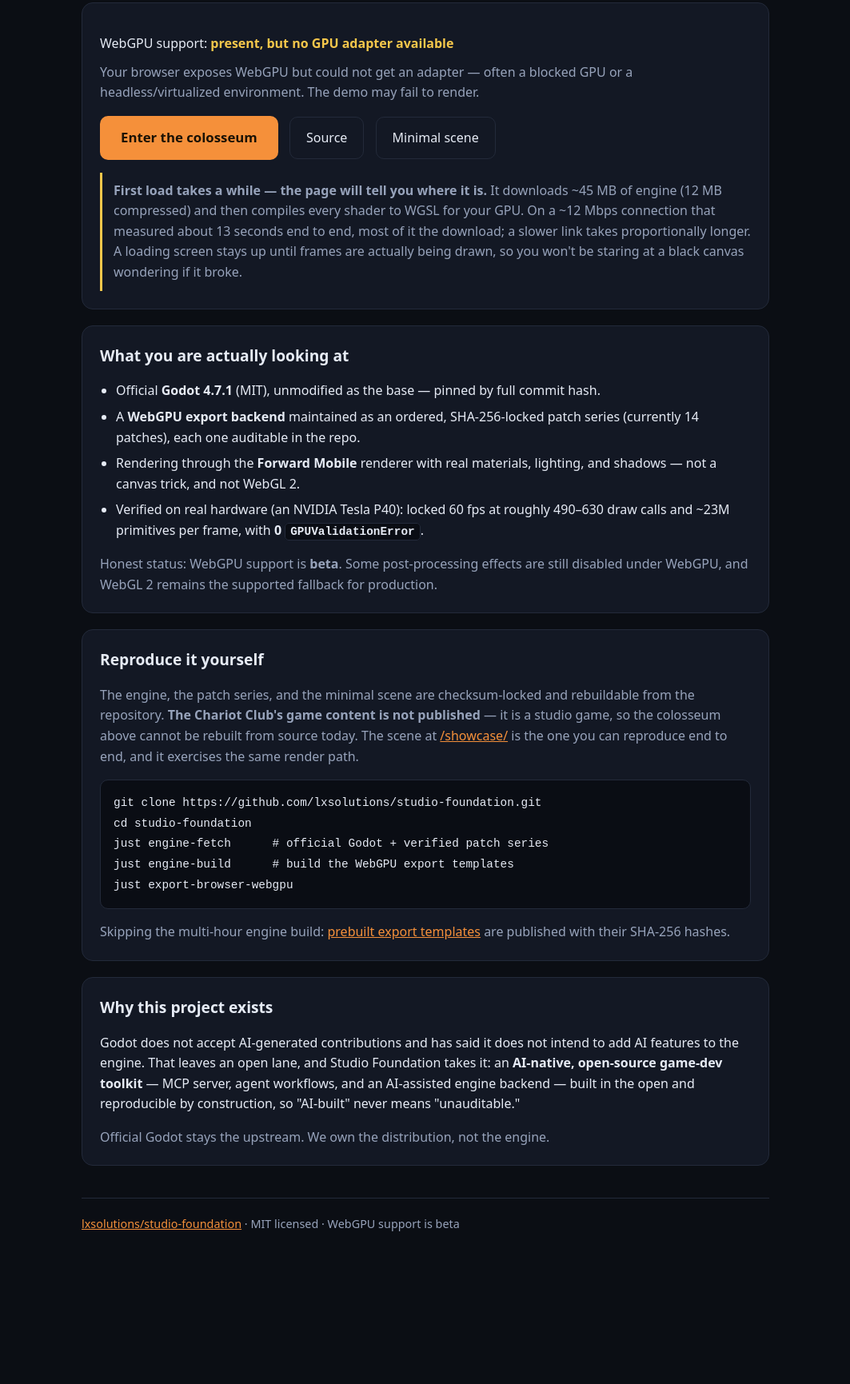
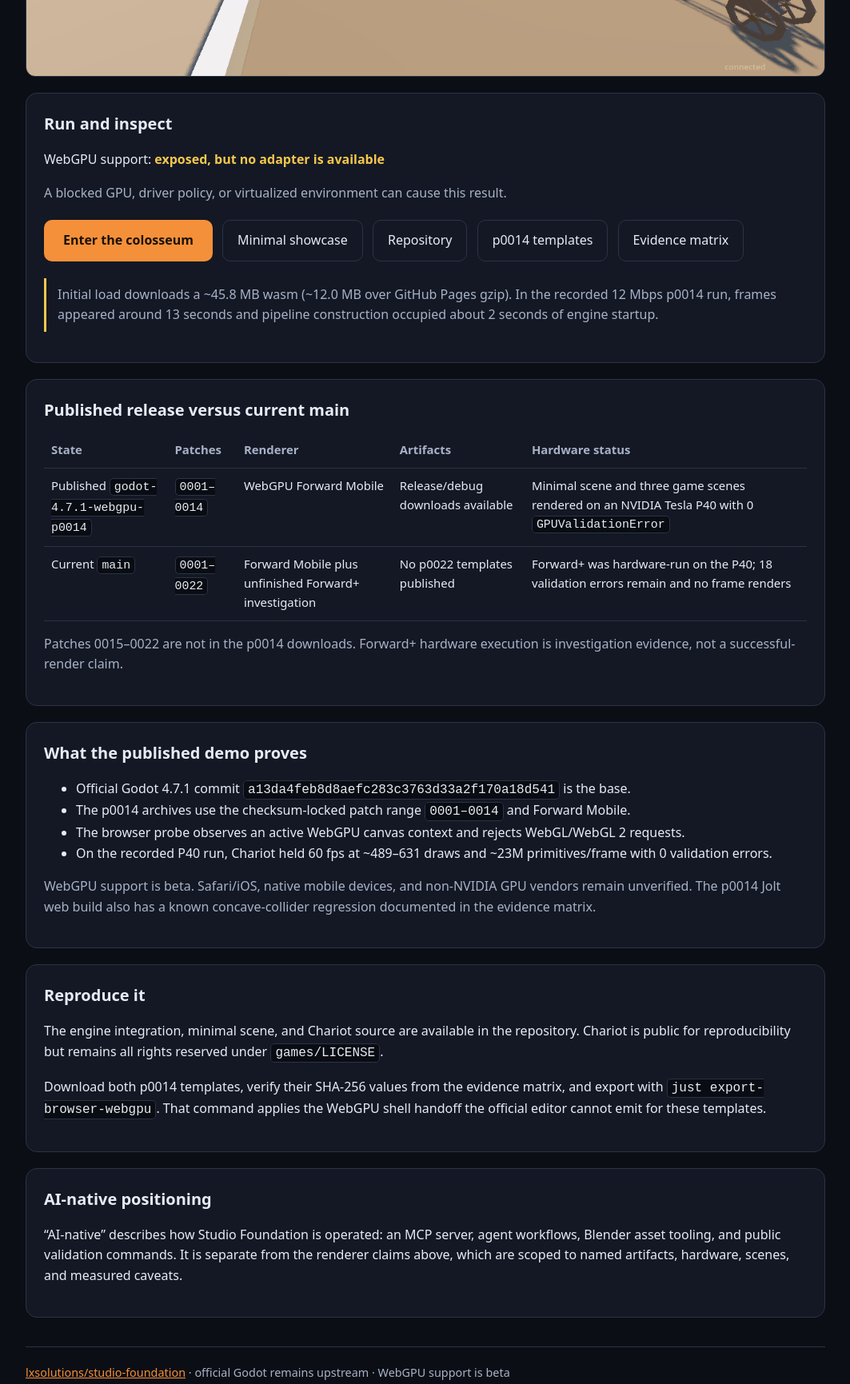
Before and after one commit to lxsolutions/studio-foundation, a plain HTML site: page index.html in a window 1280 px wide. Shown: the part 787-2518 px from the top of the page at 80% size, without its empty margins (108-1171 px from the left). Before the commit the page ends 2402 px from the top, so only its background shows below. Drawn offline with Linux system fonts and the light colour scheme.

Commit message:
docs: refresh public evidence landing page

```diff
--- a/index.html
+++ b/index.html
@@ -3,174 +3,187 @@
 <head>
 <meta charset="utf-8">
 <meta name="viewport" content="width=device-width, initial-scale=1">
-<title>Studio Foundation — a Godot game running on WebGPU, in your browser</title>
-<meta name="description" content="The Chariot Club: a Roman colosseum racing game rendered by Godot 4.7.1 through a WebGPU backend, running in your browser. Open source, reproducible, checksum-locked.">
+<title>Studio Foundation — Godot 4.7.1 WebGPU release evidence</title>
+<meta name="description" content="The published Godot 4.7.1 p0014 Forward Mobile WebGPU demo, release templates, source, and evidence.">
 <style>
   :root {
-    --bg: #0b0e14; --panel: #131824; --edge: #232a3a;
-    --fg: #e6ebf5; --muted: #97a3bb; --accent: #f5903a; --ok: #4ec98a; --warn: #f5c74b;
+    --bg: #0b0e14; --panel: #131824; --edge: #2a3346;
+    --fg: #e6ebf5; --muted: #a8b2c7; --accent: #f5903a;
+    --ok: #4ec98a; --warn: #f5c74b;
   }
   * { box-sizing: border-box; }
   body {
     margin: 0; background: var(--bg); color: var(--fg);
     font: 16px/1.6 ui-sans-serif, system-ui, -apple-system, "Segoe UI", Roboto, sans-serif;
   }
-  .wrap { max-width: 900px; margin: 0 auto; padding: 40px 20px 72px; }
-  h1 { font-size: clamp(1.7rem, 4vw, 2.6rem); line-height: 1.15; margin: 0 0 12px; letter-spacing: -0.02em; }
-  h1 .hl { color: var(--accent); }
-  .sub { color: var(--muted); font-size: 1.05rem; margin: 0 0 24px; }
+  .wrap { max-width: 1040px; margin: 0 auto; padding: 36px 20px 72px; }
+  h1 { font-size: clamp(1.8rem, 4vw, 2.8rem); line-height: 1.12; margin: 0 0 12px; }
+  h2 { font-size: 1.25rem; margin: 0 0 12px; }
+  .hl, a { color: var(--accent); }
+  .sub { color: var(--muted); font-size: 1.05rem; max-width: 850px; }
   .card { background: var(--panel); border: 1px solid var(--edge); border-radius: 14px; padding: 22px; margin: 20px 0; }
-  .cta { display: inline-block; background: var(--accent); color: #1b1205; font-weight: 700;
-         padding: 14px 26px; border-radius: 10px; text-decoration: none; font-size: 1.05rem; }
-  .cta:hover { filter: brightness(1.08); }
+  .cta, .ghost { display: inline-block; border-radius: 10px; text-decoration: none; margin: 5px 8px 5px 0; }
+  .cta { background: var(--accent); color: #1b1205; font-weight: 700; padding: 13px 24px; }
+  .ghost { color: var(--fg); border: 1px solid var(--edge); padding: 12px 18px; }
+  .cta:hover, .ghost:hover { filter: brightness(1.1); border-color: var(--accent); }
   .cta.disabled { background: #3a4152; color: var(--muted); pointer-events: none; }
-  .ghost { display: inline-block; margin-left: 10px; color: var(--fg); text-decoration: none;
-           border: 1px solid var(--edge); padding: 13px 20px; border-radius: 10px; }
-  .ghost:hover { border-color: var(--accent); }
-  code { background: #0a0d14; border: 1px solid var(--edge); border-radius: 5px; padding: 2px 6px; font-size: 0.9em; }
-  pre { background: #0a0d14; border: 1px solid var(--edge); border-radius: 10px; padding: 16px; overflow-x: auto; }
-  pre code { background: none; border: none; padding: 0; }
-  ul { padding-left: 20px; } li { margin: 7px 0; }
+  .badge { display: inline-block; font-size: .78rem; padding: 3px 10px; border-radius: 999px;
+           border: 1px solid var(--edge); color: var(--muted); margin: 0 6px 6px 0; }
+  .shot { width: 100%; border-radius: 12px; border: 1px solid var(--edge); display: block; margin: 20px 0; }
   .muted { color: var(--muted); }
-  .badge { display: inline-block; font-size: 0.78rem; padding: 3px 10px; border-radius: 999px;
-           border: 1px solid var(--edge); color: var(--muted); margin-right: 6px; }
-  #gpu-status { font-weight: 600; }
   .ok { color: var(--ok); } .warn { color: var(--warn); }
-  .shot { width: 100%; border-radius: 12px; border: 1px solid var(--edge); display: block; margin: 0 0 20px; }
-  .note { border-left: 3px solid var(--warn); padding: 10px 0 10px 14px; margin: 16px 0 0; color: var(--muted); }
-  footer { color: var(--muted); font-size: 0.9rem; border-top: 1px solid var(--edge); margin-top: 40px; padding-top: 20px; }
-  a { color: var(--accent); }
-  h2 { font-size: 1.2rem; margin-top: 0; }
+  .note { border-left: 3px solid var(--warn); padding: 8px 0 8px 14px; color: var(--muted); }
+  .table-wrap { overflow-x: auto; }
+  table { width: 100%; border-collapse: collapse; font-size: .93rem; }
+  th, td { border-bottom: 1px solid var(--edge); text-align: left; vertical-align: top; padding: 10px 9px; }
+  th { color: var(--muted); font-weight: 600; }
+  code { background: #090c12; border: 1px solid var(--edge); border-radius: 5px; padding: 2px 5px; }
+  footer { color: var(--muted); font-size: .9rem; border-top: 1px solid var(--edge); margin-top: 36px; padding-top: 20px; }
 </style>
 </head>
 <body>
-<div class="wrap">
-
+<main class="wrap">
   <p>
     <span class="badge">Godot 4.7.1</span>
-    <span class="badge">WebGPU</span>
-    <span class="badge">MIT / open source</span>
+    <span class="badge">p0014 published</span>
+    <span class="badge">Forward Mobile</span>
+    <span class="badge">WebGPU beta</span>
   </p>
 
-  <h1>A real Godot game, running on <span class="hl">WebGPU</span>, in your browser.</h1>
+  <h1>A published Godot game running through <span class="hl">WebGPU</span>.</h1>
   <p class="sub">
-    <strong>The Chariot Club</strong> — a Roman colosseum rendered by Godot 4.7.1 through
-    the Studio Foundation WebGPU backend: official Godot plus a transparent,
-    checksum-locked patch series. No plugin, no download.
+    The initial backend lineage is David Walter's MIT-licensed
+    <a href="https://github.com/dwalter/godotwebgpu">dwalter/godotwebgpu</a>
+    work. Studio Foundation maintains the Godot 4.7.1 port, scoped patches,
+    renderer fixes, build/export tooling, validation, release evidence, MCP
+    tooling, and AI-native distribution layer. Official Godot remains upstream.
   </p>
 
-  <img class="shot" src="chariot.png" alt="A Roman colosseum with crowded stands and chariots on the sand, rendered in Godot through WebGPU">
+  <img class="shot" src="chariot.png" alt="A Roman colosseum with crowded stands and chariots rendered by Godot through WebGPU">
 
-  <div class="card">
-    <p>WebGPU support: <span id="gpu-status">checking…</span></p>
-    <p id="gpu-detail" class="muted" style="margin-top:-6px"></p>
+  <section class="card">
+    <h2>Run and inspect</h2>
+    <p>WebGPU support: <strong id="gpu-status">checking…</strong></p>
+    <p id="gpu-detail" class="muted"></p>
     <a class="cta" id="launch" href="demo/index.html">Enter the colosseum</a>
-    <a class="ghost" href="https://github.com/lxsolutions/studio-foundation">Source</a>
-    <a class="ghost" href="showcase/index.html">Minimal scene</a>
+    <a class="ghost" href="showcase/index.html">Minimal showcase</a>
+    <a class="ghost" href="https://github.com/lxsolutions/studio-foundation">Repository</a>
+    <a class="ghost" href="https://github.com/lxsolutions/studio-foundation/releases/tag/godot-4.7.1-webgpu-p0014">p0014 templates</a>
+    <a class="ghost" href="https://github.com/lxsolutions/studio-foundation/blob/docs/public-evidence-refresh/docs/architecture/webgpu-evidence.md">Evidence matrix</a>
+    <p class="note">
+      Initial load downloads a ~45.8 MB wasm (~12.0 MB over GitHub Pages gzip).
+      In the recorded 12 Mbps p0014 run, frames appeared around 13 seconds and
+      pipeline construction occupied about 2 seconds of engine startup.
+    </p>
+  </section>
 
-    <div class="note">
-      <strong>First load takes a while — the page will tell you where it is.</strong>
-      It downloads ~45&nbsp;MB of engine (12&nbsp;MB compressed) and then compiles every
-      shader to WGSL for your GPU. On a ~12&nbsp;Mbps connection that measured about 13
-      seconds end to end, most of it the download; a slower link takes proportionally
-      longer. A loading screen stays up until frames are actually being drawn, so you
-      won't be staring at a black canvas wondering if it broke.
+  <section class="card" data-current-main-patches="22" data-published-patch-through="14">
+    <h2>Published release versus current main</h2>
+    <div class="table-wrap">
+      <table>
+        <thead>
+          <tr><th>State</th><th>Patches</th><th>Renderer</th><th>Artifacts</th><th>Hardware status</th></tr>
+        </thead>
+        <tbody>
+          <tr>
+            <td>Published <code>godot-4.7.1-webgpu-p0014</code></td>
+            <td><code>0001–0014</code></td>
+            <td>WebGPU Forward Mobile</td>
+            <td>Release/debug downloads available</td>
+            <td>Minimal scene and three game scenes rendered on an NVIDIA Tesla P40 with 0 <code>GPUValidationError</code></td>
+          </tr>
+          <tr>
+            <td>Current <code>main</code></td>
+            <td><code>0001–0022</code></td>
+            <td>Forward Mobile plus unfinished Forward+ investigation</td>
+            <td>No p0022 templates published</td>
+            <td>Forward+ was hardware-run on the P40; 18 validation errors remain and no frame renders</td>
+          </tr>
+        </tbody>
+      </table>
     </div>
-  </div>
+    <p class="muted">
+      Patches 0015–0022 are not in the p0014 downloads. Forward+ hardware
+      execution is investigation evidence, not a successful-render claim.
+    </p>
+  </section>
 
-  <div class="card">
-    <h2>What you are actually looking at</h2>
+  <section class="card">
+    <h2>What the published demo proves</h2>
     <ul>
-      <li>Official <strong>Godot 4.7.1</strong> (MIT), unmodified as the base — pinned by full commit hash.</li>
-      <li>A <strong>WebGPU export backend</strong> maintained as an ordered, SHA-256-locked
-          patch series (currently 14 patches), each one auditable in the repo.</li>
-      <li>Rendering through the <strong>Forward Mobile</strong> renderer with real materials,
-          lighting, and shadows — not a canvas trick, and not WebGL&nbsp;2.</li>
-      <li>Verified on real hardware (an NVIDIA Tesla P40): locked 60&nbsp;fps at roughly
-          490–630 draw calls and ~23M primitives per frame, with
-          <strong>0 <code>GPUValidationError</code></strong>.</li>
+      <li>Official Godot 4.7.1 commit <code>a13da4feb8d8aefc283c3763d33a2f170a18d541</code> is the base.</li>
+      <li>The p0014 archives use the checksum-locked patch range <code>0001–0014</code> and Forward Mobile.</li>
+      <li>The browser probe observes an active WebGPU canvas context and rejects WebGL/WebGL 2 requests.</li>
+      <li>On the recorded P40 run, Chariot held 60 fps at ~489–631 draws and ~23M primitives/frame with 0 validation errors.</li>
     </ul>
-    <p class="muted" style="margin-bottom:0">
-      Honest status: WebGPU support is <strong>beta</strong>. Some post-processing effects
-      are still disabled under WebGPU, and WebGL&nbsp;2 remains the supported fallback for
-      production.
+    <p class="muted">
+      WebGPU support is beta. Safari/iOS, native mobile devices, and non-NVIDIA
+      GPU vendors remain unverified. The p0014 Jolt web build also has a known
+      concave-collider regression documented in the evidence matrix.
     </p>
-  </div>
+  </section>
 
-  <div class="card">
-    <h2>Reproduce it yourself</h2>
-    <p class="muted">
-      The engine, the patch series, and the minimal scene are checksum-locked and
-      rebuildable from the repository. <strong>The Chariot Club's game content is not
-      published</strong> — it is a studio game, so the colosseum above cannot be rebuilt
-      from source today. The scene at
-      <a href="showcase/index.html">/showcase/</a> is the one you can reproduce end to
-      end, and it exercises the same render path.
+  <section class="card">
+    <h2>Reproduce it</h2>
+    <p>
+      The engine integration, minimal scene, and Chariot source are available in
+      the repository. Chariot is public for reproducibility but remains all
+      rights reserved under <code>games/LICENSE</code>.
     </p>
-<pre><code>git clone https://github.com/lxsolutions/studio-foundation.git
-cd studio-foundation
-just engine-fetch      # official Godot + verified patch series
-just engine-build      # build the WebGPU export templates
-just export-browser-webgpu</code></pre>
-    <p class="muted" style="margin-bottom:0">
-      Skipping the multi-hour engine build:
-      <a href="https://github.com/lxsolutions/studio-foundation/releases/tag/godot-4.7.1-webgpu-p0014">prebuilt
-      export templates</a> are published with their SHA-256 hashes.
+    <p>
+      Download both p0014 templates, verify their SHA-256 values from the
+      evidence matrix, and export with <code>just export-browser-webgpu</code>.
+      That command applies the WebGPU shell handoff the official editor cannot
+      emit for these templates.
     </p>
-  </div>
+  </section>
 
-  <div class="card">
-    <h2>Why this project exists</h2>
+  <section class="card">
+    <h2>AI-native positioning</h2>
     <p>
-      Godot does not accept AI-generated contributions and has said it does not intend to
-      add AI features to the engine. That leaves an open lane, and Studio Foundation takes
-      it: an <strong>AI-native, open-source game-dev toolkit</strong> — MCP server, agent
-      workflows, and an AI-assisted engine backend — built in the open and reproducible by
-      construction, so "AI-built" never means "unauditable."
+      “AI-native” describes how Studio Foundation is operated: an MCP server,
+      agent workflows, Blender asset tooling, and public validation commands.
+      It is separate from the renderer claims above, which are scoped to named
+      artifacts, hardware, scenes, and measured caveats.
     </p>
-    <p class="muted" style="margin-bottom:0">
-      Official Godot stays the upstream. We own the distribution, not the engine.
-    </p>
-  </div>
+  </section>
 
   <footer>
     <a href="https://github.com/lxsolutions/studio-foundation">lxsolutions/studio-foundation</a>
-    · MIT licensed · WebGPU support is beta
+    · official Godot remains upstream · WebGPU support is beta
   </footer>
-</div>
+</main>
 
 <script>
 (function () {
-  var statusEl = document.getElementById('gpu-status');
-  var detailEl = document.getElementById('gpu-detail');
-  var launchEl = document.getElementById('launch');
+  var status = document.getElementById('gpu-status');
+  var detail = document.getElementById('gpu-detail');
+  var launch = document.getElementById('launch');
 
   if (!('gpu' in navigator)) {
-    statusEl.textContent = 'not available in this browser';
-    statusEl.className = 'warn';
-    detailEl.textContent = 'WebGPU is needed to run this demo. Chrome or Edge 113+ works on desktop; ' +
-      'Safari 26+ on macOS/iOS. Firefox ships it on Windows (and behind a flag elsewhere).';
-    launchEl.classList.add('disabled');
-    launchEl.textContent = 'WebGPU required';
+    status.textContent = 'not exposed by this browser';
+    status.className = 'warn';
+    detail.textContent = 'The live demos require a browser and adapter that expose WebGPU.';
+    launch.classList.add('disabled');
+    launch.textContent = 'WebGPU required';
     return;
   }
 
   navigator.gpu.requestAdapter().then(function (adapter) {
     if (!adapter) {
-      statusEl.textContent = 'present, but no GPU adapter available';
-      statusEl.className = 'warn';
-      detailEl.textContent = 'Your browser exposes WebGPU but could not get an adapter — often a ' +
-        'blocked GPU or a headless/virtualized environment. The demo may fail to render.';
+      status.textContent = 'exposed, but no adapter is available';
+      status.className = 'warn';
+      detail.textContent = 'A blocked GPU, driver policy, or virtualized environment can cause this result.';
       return;
     }
-    statusEl.textContent = 'available';
-    statusEl.className = 'ok';
-    detailEl.textContent = 'Your browser can run the demo.';
+    status.textContent = 'adapter available';
+    status.className = 'ok';
+    detail.textContent = 'This capability check does not replace the engine-owned runtime probe.';
   }).catch(function () {
-    statusEl.textContent = 'could not be verified';
-    statusEl.className = 'warn';
+    status.textContent = 'adapter request failed';
+    status.className = 'warn';
   });
-})();
+}());
 </script>
 </body>
 </html>
```
